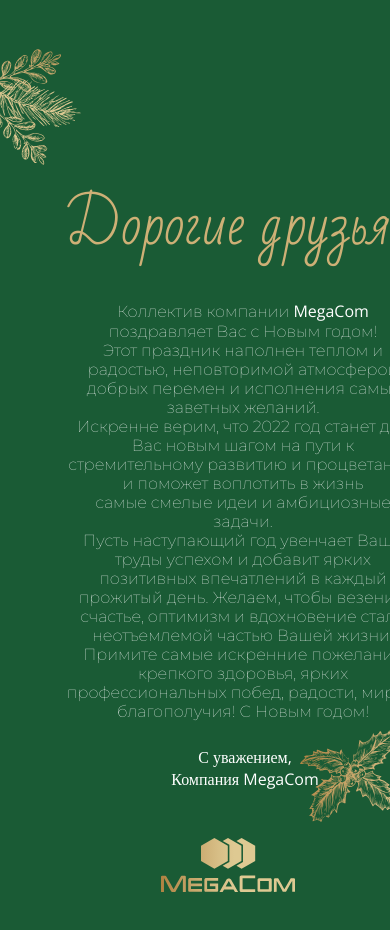
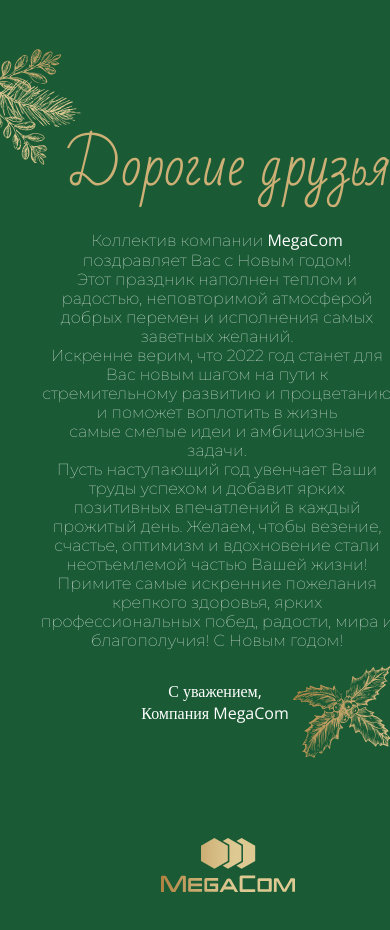
Before and after one commit to RysbekovaAizhamal/new_year, a plain HTML site: page index.html in a window 390 px wide. Shown: the top 930 px of the page. Drawn offline with nearby package versions, Linux system fonts and the light colour scheme.

Commit message:
started project

```diff
--- a/style.css
+++ b/style.css
@@ -98,17 +98,17 @@ body{
     }
 
     .congratulation{
-        bottom: 147px;
+        bottom: 218px;
         position: relative;
         font-size: 16px;
         padding: 10px 10px 10px 10px;
-        right: -22px;
+        left: 22px;
     }
 
     .title{
         position: relative;
         left: 56px;
-        bottom: 142px;
+        bottom: 201px;
     }
 
     .title2{
@@ -119,8 +119,8 @@ body{
 
     .text{
         position: relative;
-        bottom: 148px;
-        right: -29px;
+        bottom: 214px;
+        left: 20px;
     }
 
 
@@ -141,8 +141,8 @@ body{
 
 .img4{
     position: relative;
-    left: 278px;
-    top: 531px;
+    left: 271px;
+    top: 467px;
 }
 
 .img5{
```
